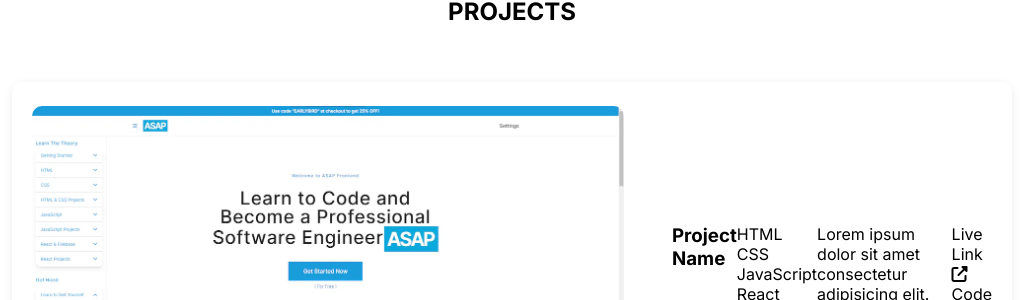
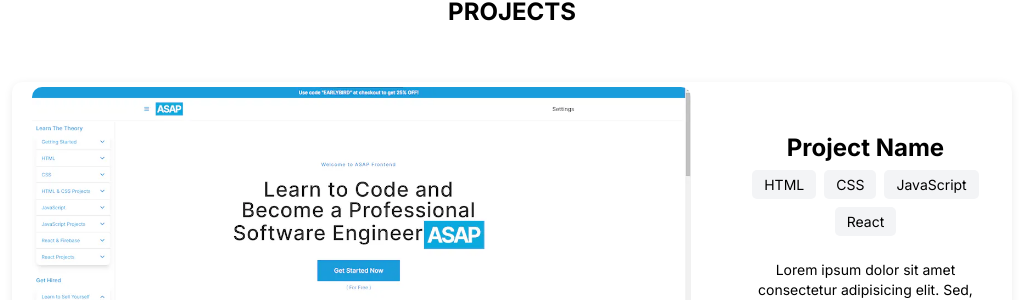
Before and after one commit to Artmo10/ePortfolio, a plain HTML site: page index.html in a window 1280 px wide. Shown: the part 1567-1867 px from the top of the page, without its empty margins (128-1151 px from the left). Drawn offline with Linux system fonts and the light colour scheme.

Commit message:
Project section completed

```diff
--- a/style.css
+++ b/style.css
@@ -326,5 +326,53 @@ a {
 
 .project_description {
     display: flex;
+    flex-direction: column;
+    align-items: center;
+    justify-content: center;
+    text-align: center;
     max-width: 320px;
 }
+
+.project_title {
+    font-size: 24px;
+}
+
+.project_skills {
+    display: flex;
+    justify-content: center;
+    flex-wrap: wrap;
+    gap: 8px;
+    margin-top: 8px;
+}
+
+.project_skill {
+    font-size: 14px;
+    background-color: #f3f4f6;
+    padding: 6px 12px;
+    border-radius: 5px;
+}
+
+.project_para {
+    margin-top: 24px;
+    font-size: 14px;
+    line-height: 20px;
+}
+
+.project_links {
+    display: flex;
+    gap: 24px;
+    margin-top: 32px;
+}
+
+.project_link {
+    background-color: #f3f4f6;
+    font-size: 20px;
+    font-weight: 700;
+    width: 96px;
+    padding: 8px;
+    border-radius: 5px;
+    display: flex;
+    justify-content: center;
+    align-items: center;
+    gap: 4px;
+}
```
Also changed, not shown: 1 other file.
